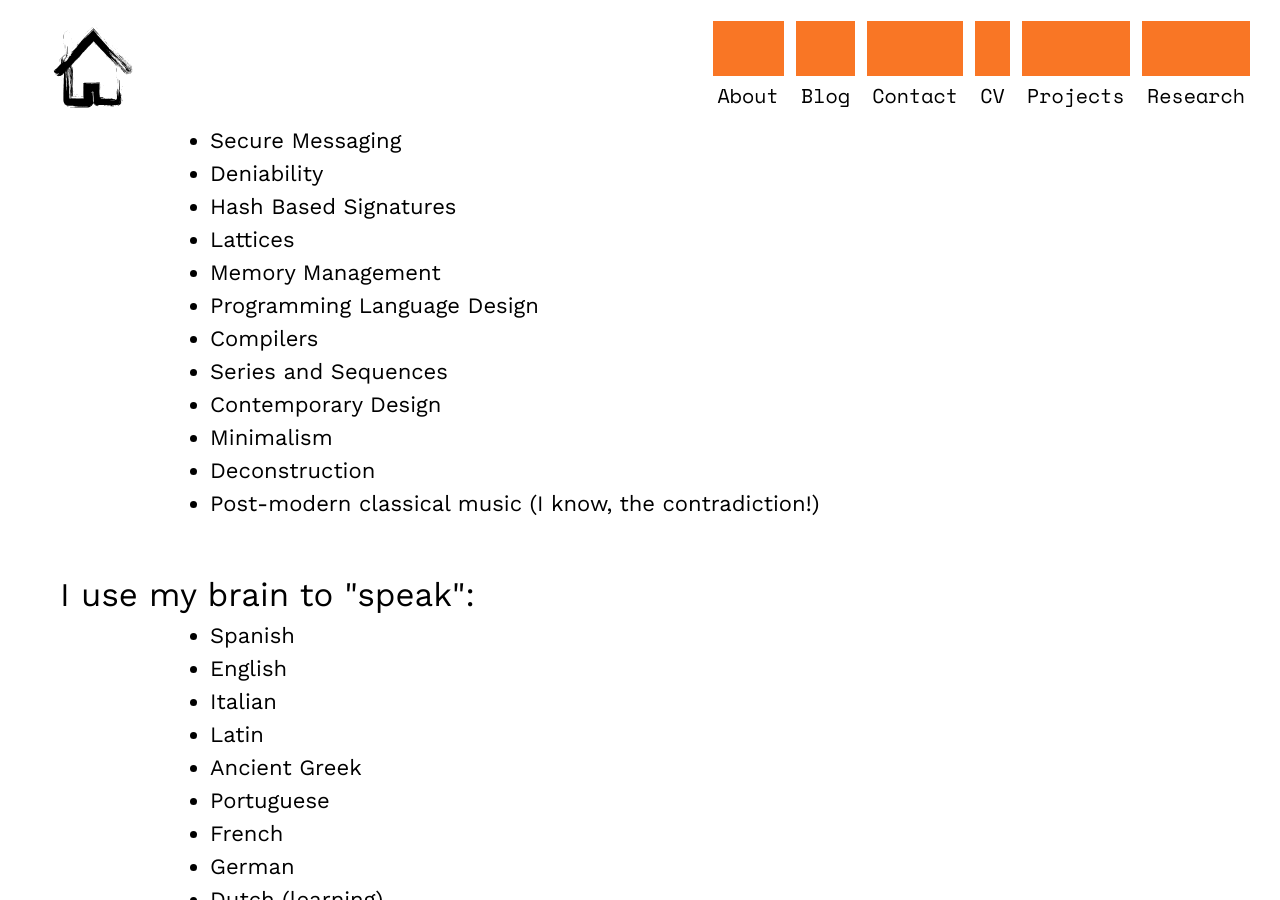
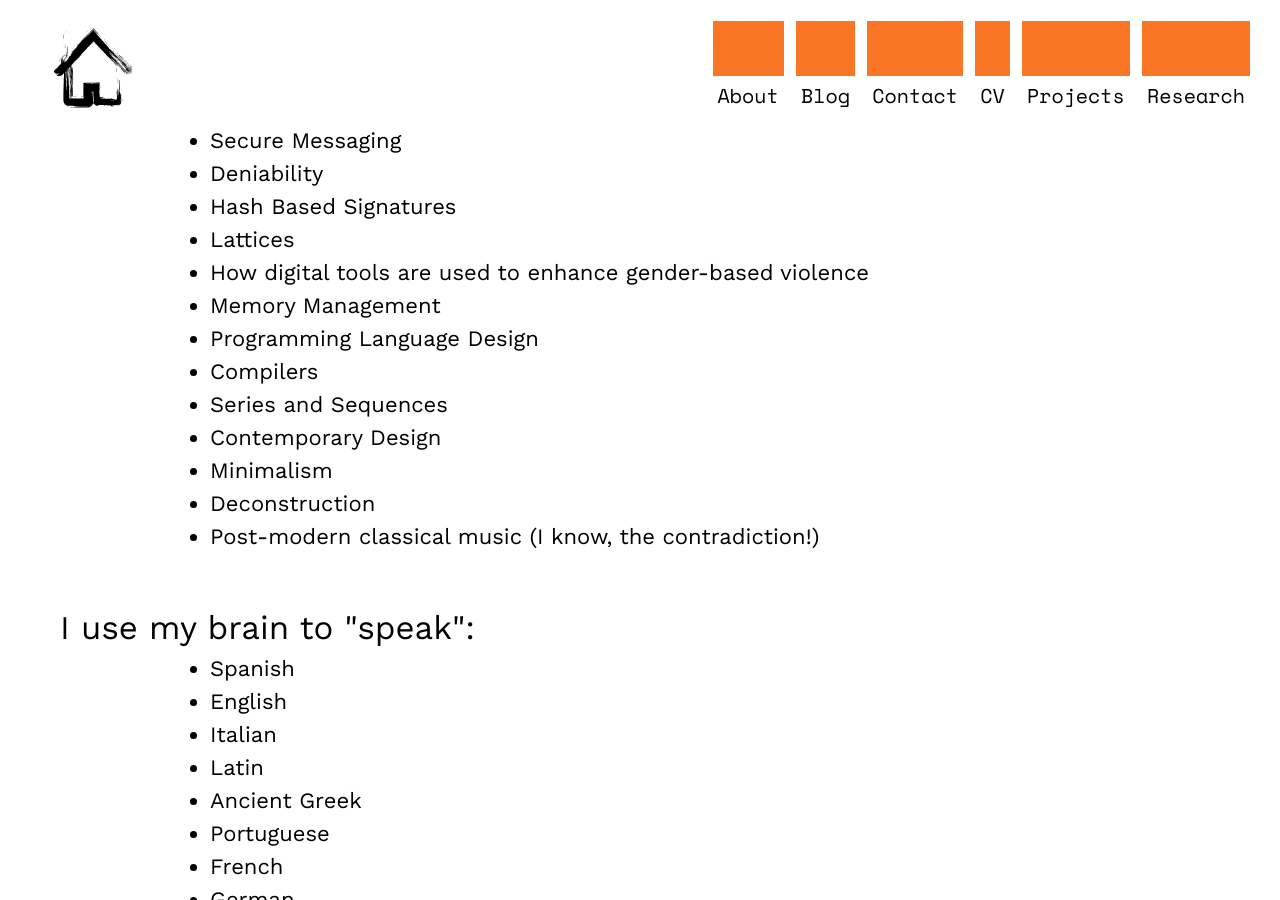
Before and after one commit to claucece/claucece.github.io, a Jekyll site: the page built from about.html, in a window 1280 px wide and 900 px high, scrolled down 2395 px. Built offline with Jekyll 4.4.1, drawn with Linux system fonts in a browser that asks for light colours.

Commit message:
Other area

```diff
--- a/about.html
+++ b/about.html
@@ -29,6 +29,7 @@ tags: menu
       <li>Deniability</li>
       <li>Hash Based Signatures</li>
       <li>Lattices</li>
+      <li>How digital tools are used to enhance gender-based violence</li>
       <li>Memory Management</li>
       <li>Programming Language Design</li>
       <li>Compilers</li>
```
